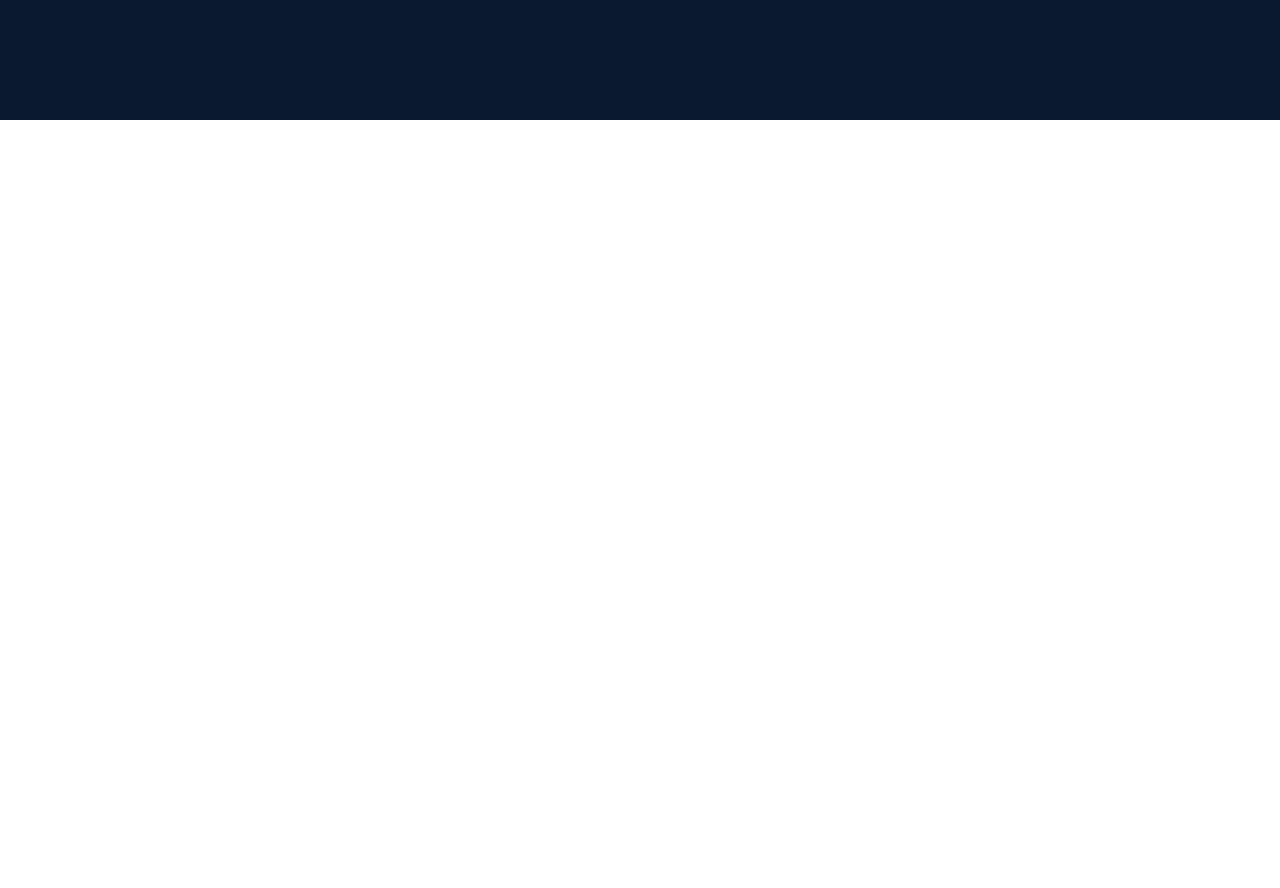
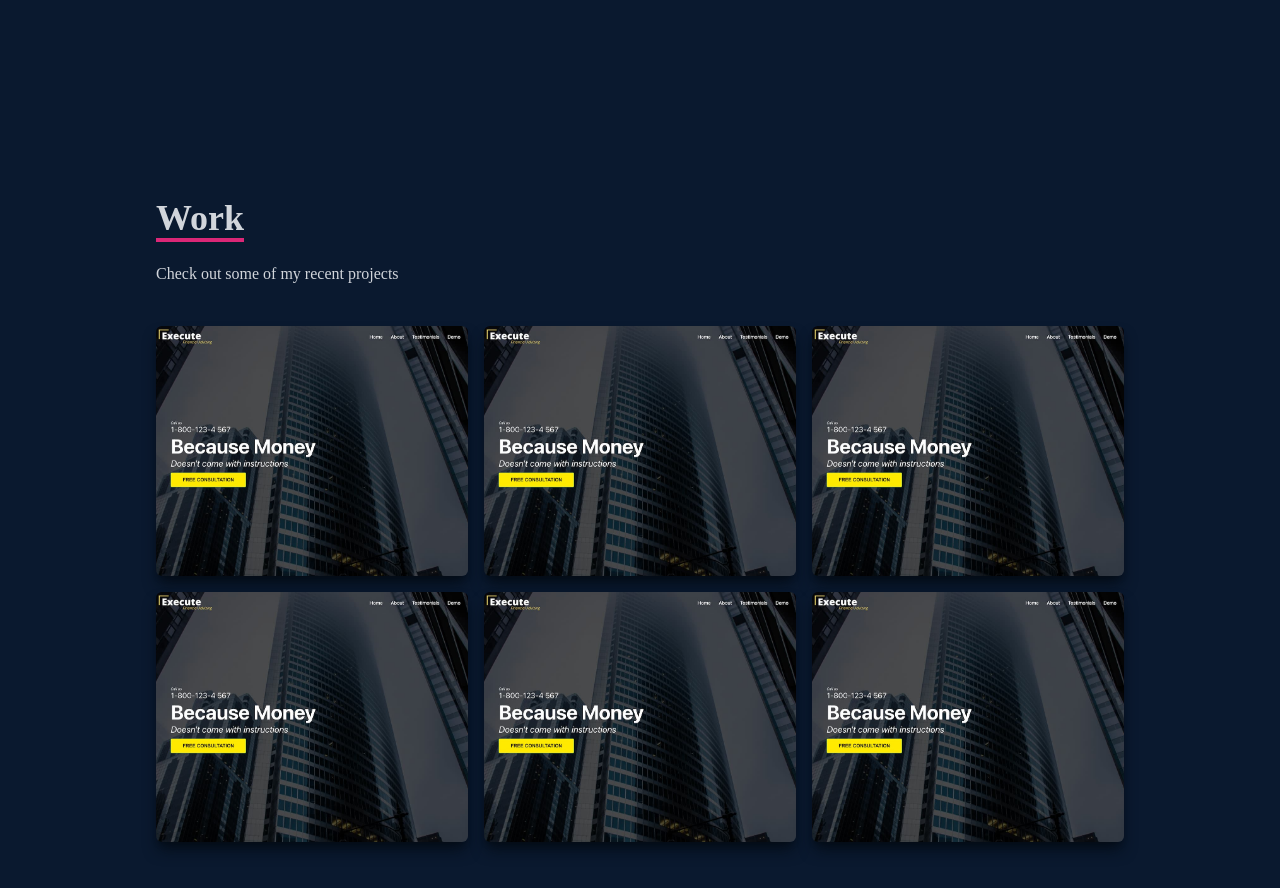
Before and after one commit to AhmedxxTa/My-React-Portfolio, a React (Create React App) app: page / in a window 1280 px wide. Shown: the part 2280-3168 px from the top of the page. Before the commit the page ends 2400 px from the top, so only its background shows below. Built offline with nearby package versions, Linux system fonts and the light colour scheme.

Commit message:
Added Work Section

```diff
--- a/src/App.js
+++ b/src/App.js
@@ -2,6 +2,7 @@
 import Home from "./components/Home";
 import Navbar from "./components/Navbar";
 import Skills from "./components/Skills";
+import Work from "./components/Work";
 
 
 function App() {
@@ -11,6 +12,7 @@
       <Home />
       <About />
       <Skills />
+      <Work />
     </div>
   );
 }
--- /dev/null
+++ b/src/components/Work.jsx
@@ -0,0 +1,166 @@
+import React from "react";
+import workImg from "../assets/workImg.jpeg";
+
+const Work = () => {
+  return (
+    <div name="work" className="w-full md:h-screen text-gray-300 bg-[#0a192f]">
+      <div className="max-w-[1000px] mx-auto p-4 flex flex-col justify-center w-full h-full">
+        <div className="pb-4">
+          <p className="text-4xl font-bold inline border-b-4 text-gray-300 border-pink-600">
+            Work
+          </p>
+          <p className="py-6">Check out some of my recent projects</p>
+        </div>
+        {/* Container */}
+        <div className="grid sm:grid-cols-2 md:grid-cols-3 gap-4">
+
+          {/* Grid Item */}
+          <div
+            style={{ backgroundImage: `url(${workImg})` }}
+            className="shadow-lg shadow-[#040c16] group container rounded-md flex justify-center items-center mx-auto content-div"
+          >
+            <div className="opacity-0 group-hover:opacity-100">
+              <span className="text-2xl font-bold text-white tracking-wider">
+                React Js Application
+              </span>
+              <div className="pt-8 text-center">
+                <a href="/">
+                  <button className="text-center text-lg rounded-lg px-4 py-3 m-2 bg-white text-gray-700 font-bold">
+                    Demo
+                  </button>
+                </a>
+                <a href="/">
+                  <button className="text-center text-lg rounded-lg px-4 py-3 m-2 bg-white text-gray-700 font-bold">
+                    Code
+                  </button>
+                </a>
+              </div>
+            </div>
+          </div>
+
+          {/* Grid Item */}
+          <div
+            style={{ backgroundImage: `url(${workImg})` }}
+            className="shadow-lg shadow-[#040c16] group container rounded-md flex justify-center items-center mx-auto content-div"
+          >
+            <div className="opacity-0 group-hover:opacity-100">
+              <span className="text-2xl font-bold text-white tracking-wider">
+                React Js Application
+              </span>
+              <div className="pt-8 text-center">
+                <a href="/">
+                  <button className="text-center text-lg rounded-lg px-4 py-3 m-2 bg-white text-gray-700 font-bold">
+                    Demo
+                  </button>
+                </a>
+                <a href="/">
+                  <button className="text-center text-lg rounded-lg px-4 py-3 m-2 bg-white text-gray-700 font-bold">
+                    Code
+                  </button>
+                </a>
+              </div>
+            </div>
+          </div>
+
+          {/* Grid Item */}
+          <div
+            style={{ backgroundImage: `url(${workImg})` }}
+            className="shadow-lg shadow-[#040c16] group container rounded-md flex justify-center items-center mx-auto content-div"
+          >
+            <div className="opacity-0 group-hover:opacity-100">
+              <span className="text-2xl font-bold text-white tracking-wider">
+                React Js Application
+              </span>
+              <div className="pt-8 text-center">
+                <a href="/">
+                  <button className="text-center text-lg rounded-lg px-4 py-3 m-2 bg-white text-gray-700 font-bold">
+                    Demo
+                  </button>
+                </a>
+                <a href="/">
+                  <button className="text-center text-lg rounded-lg px-4 py-3 m-2 bg-white text-gray-700 font-bold">
+                    Code
+                  </button>
+                </a>
+              </div>
+            </div>
+          </div>
+
+          {/* Grid Item */}
+          <div
+            style={{ backgroundImage: `url(${workImg})` }}
+            className="shadow-lg shadow-[#040c16] group container rounded-md flex justify-center items-center mx-auto content-div"
+          >
+            <div className="opacity-0 group-hover:opacity-100">
+              <span className="text-2xl font-bold text-white tracking-wider">
+                React Js Application
+              </span>
+              <div className="pt-8 text-center">
+                <a href="/">
+                  <button className="text-center text-lg rounded-lg px-4 py-3 m-2 bg-white text-gray-700 font-bold">
+                    Demo
+                  </button>
+                </a>
+                <a href="/">
+                  <button className="text-center text-lg rounded-lg px-4 py-3 m-2 bg-white text-gray-700 font-bold">
+                    Code
+                  </button>
+                </a>
+              </div>
+            </div>
+          </div>
+
+          {/* Grid Item */}
+          <div
+            style={{ backgroundImage: `url(${workImg})` }}
+            className="shadow-lg shadow-[#040c16] group container rounded-md flex justify-center items-center mx-auto content-div"
+          >
+            <div className="opacity-0 group-hover:opacity-100">
+              <span className="text-2xl font-bold text-white tracking-wider">
+                React Js Application
+              </span>
+              <div className="pt-8 text-center">
+                <a href="/">
+                  <button className="text-center text-lg rounded-lg px-4 py-3 m-2 bg-white text-gray-700 font-bold">
+                    Demo
+                  </button>
+                </a>
+                <a href="/">
+                  <button className="text-center text-lg rounded-lg px-4 py-3 m-2 bg-white text-gray-700 font-bold">
+                    Code
+                  </button>
+                </a>
+              </div>
+            </div>
+          </div>
+
+          {/* Grid Item */}
+          <div
+            style={{ backgroundImage: `url(${workImg})` }}
+            className="shadow-lg shadow-[#040c16] group container rounded-md flex justify-center items-center mx-auto content-div"
+          >
+            <div className="opacity-0 group-hover:opacity-100">
+              <span className="text-2xl font-bold text-white tracking-wider">
+                React Js Application
+              </span>
+              <div className="pt-8 text-center">
+                <a href="/">
+                  <button className="text-center text-lg rounded-lg px-4 py-3 m-2 bg-white text-gray-700 font-bold">
+                    Demo
+                  </button>
+                </a>
+                <a href="/">
+                  <button className="text-center text-lg rounded-lg px-4 py-3 m-2 bg-white text-gray-700 font-bold">
+                    Code
+                  </button>
+                </a>
+              </div>
+            </div>
+          </div>
+        </div>
+      </div>
+    </div>
+  );
+};
+
+export default Work;
--- a/src/index.css
+++ b/src/index.css
@@ -10,6 +10,21 @@
   }
   li {
     @apply px-4;
-    @apply cursor-pointer
+    @apply cursor-pointer;
   }
 }
+
+.content-div {
+  background-repeat: no-repeat;
+  background-size: cover;
+  background-position: center;
+  height: 250px;
+}
+
+.content-div:hover {
+  background-image: linear-gradient(
+    to right,
+    rgba(112, 157, 255, 0.8),
+    hsla(242, 74%, 61%, 0.8)
+  ) !important;
+}
```
Also changed, not shown: src/assets/workImg.jpeg (added).
